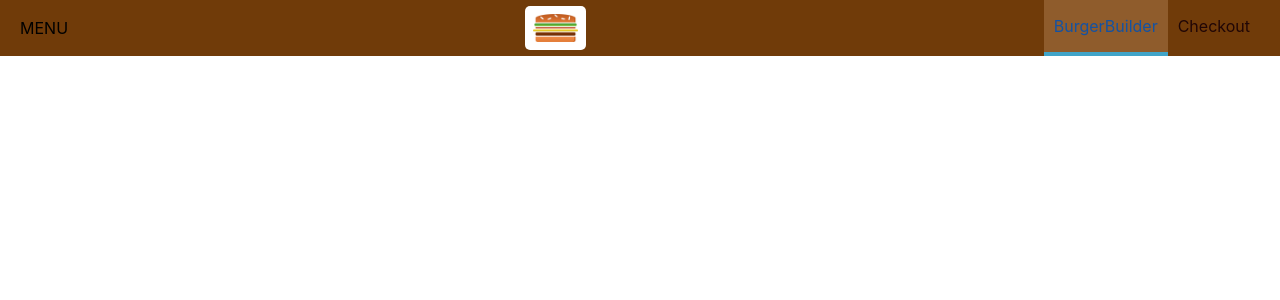
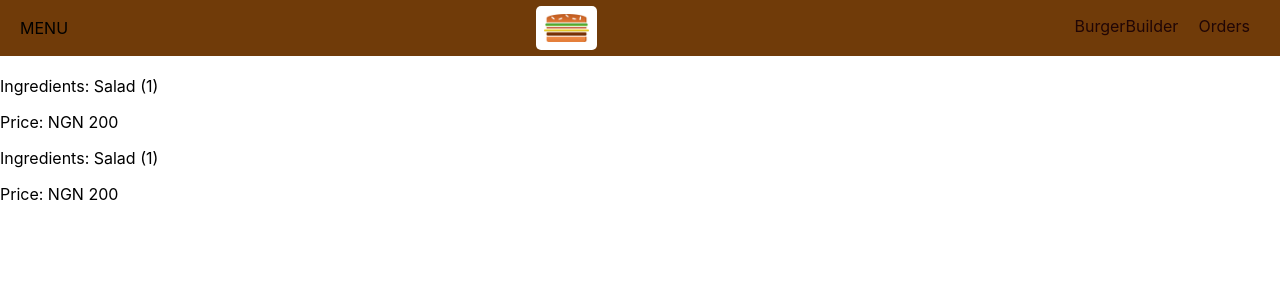
Before and after one commit to gaiyadev/Burger-app, a React (Create React App) app: page /orders in a window 1280 px wide. Shown: the top 300 px of the page. Built offline with nearby package versions, Linux system fonts and the light colour scheme.

Commit message:
add: added order page

```diff
--- a/src/App.js
+++ b/src/App.js
@@ -3,7 +3,7 @@ import Layout from './components/Layout/Layout';
 import BurgerBuilder from './containers/BurgerBuilder/BurgerBuilder';
 import Checkout from './containers/BurgerBuilder/Checkout/Checkout';
 import { Route, Switch } from "react-router-dom";
-
+import Orders from './containers/Order/Orders';
 
 const App = () => {
   return (
@@ -11,6 +11,7 @@ const App = () => {
       <Layout>
         <Switch>
           <Route path="/checkout" component={Checkout} />
+          <Route path="/orders" component={Orders} />
           <Route path="/" exact component={BurgerBuilder} />
         </Switch>
 
--- a/src/components/Navigation/Navbar/Links.js
+++ b/src/components/Navigation/Navbar/Links.js
@@ -1,11 +1,12 @@
 import React from 'react';
 import styles from '../Navbar/Links.module.css';
+import { NavLink } from 'react-router-dom';
 
 const navbarItem = (props) => (
     <li className={styles.Link}>
-        <a className={props.active ? styles.active : null}
-            href={props.link}>{props.children}
-        </a>
+        <NavLink className={props.active ? styles.active : null}
+            to={props.link}>{props.children}
+        </NavLink>
     </li>
 );
 
--- a/src/components/Navigation/Navbar/Navbar.js
+++ b/src/components/Navigation/Navbar/Navbar.js
@@ -4,8 +4,8 @@ import Links from '../Navbar/Links';
 
 const navbarItems = (props) => (
     <ul className={styles.NavbarItems} >
-        <Links link="/" active={true}>BurgerBuilder</Links>
-        <Links link="/">Checkout</Links>
+        <Links link="/" >BurgerBuilder</Links>
+        <Links link="/orders">Orders</Links>
     </ul>
 );
 
--- /dev/null
+++ b/src/containers/Order/Order.css
@@ -0,0 +1,8 @@
+.Order {
+    width: 100%;
+    border: 1px solid #eee;
+    box-shadow: 0 2px 3px #ccc;
+    padding: 10px;
+    margin: 10px auto;
+    box-sizing: border-box;
+}
--- /dev/null
+++ b/src/containers/Order/Order.js
@@ -0,0 +1,12 @@
+import React from 'react';
+import styles from '../Order/Order.css';
+const Order = () => {
+    return (
+        <div className={styles.Order} >
+            <p>Ingredients: Salad (1)</p>
+            <p>Price: NGN 200</p>
+        </div>
+    );
+}
+
+export default Order;
--- /dev/null
+++ b/src/containers/Order/Orders.js
@@ -0,0 +1,18 @@
+import React, { Component } from 'react';
+import Order from '../Order/Order';
+class Orders extends Component {
+    constructor(props) {
+        super(props);
+        this.state = {}
+    }
+    render() {
+        return (
+            <div>
+                <Order />
+                <Order />
+            </div>
+        );
+    }
+}
+
+export default Orders;
```
